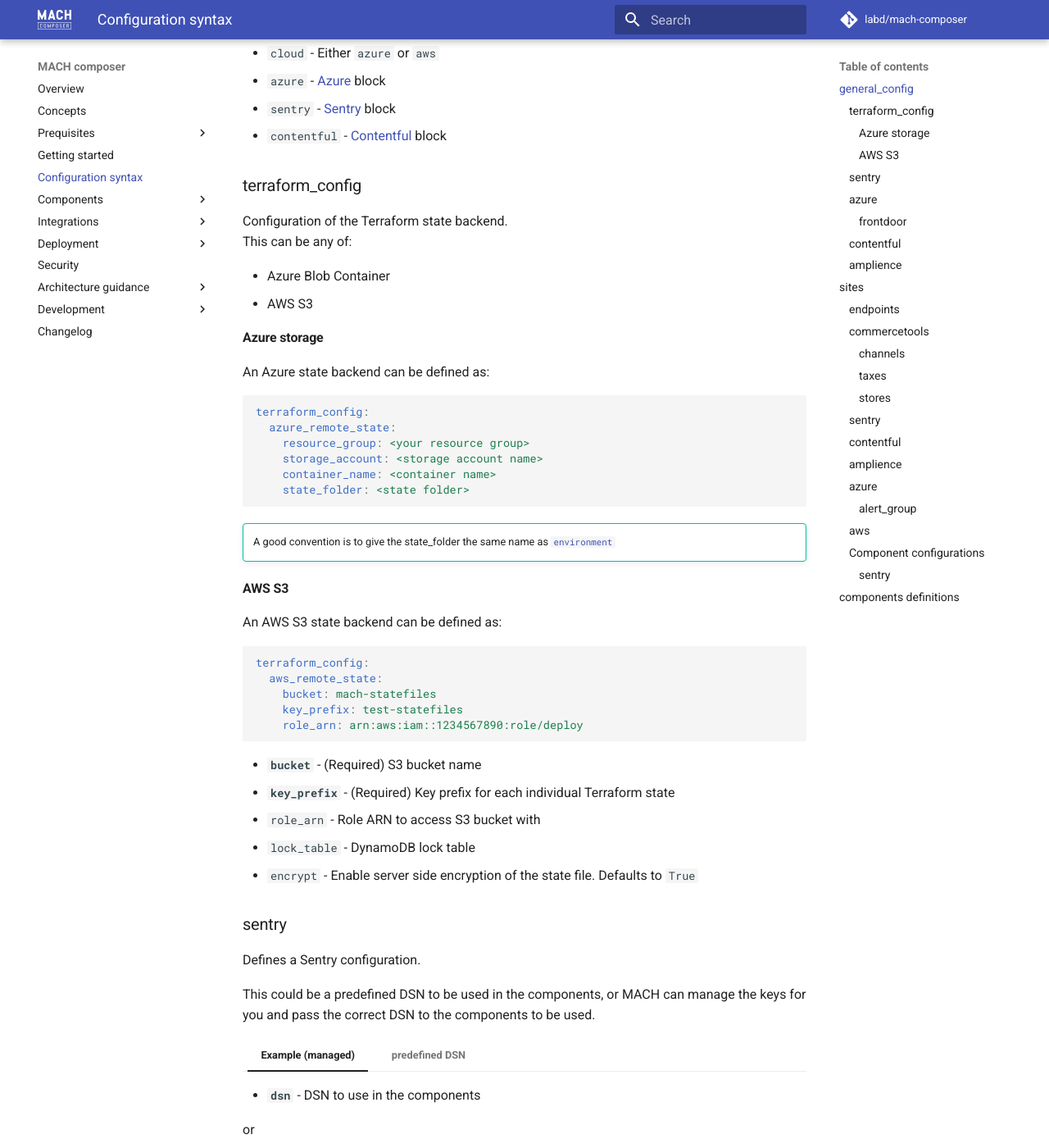
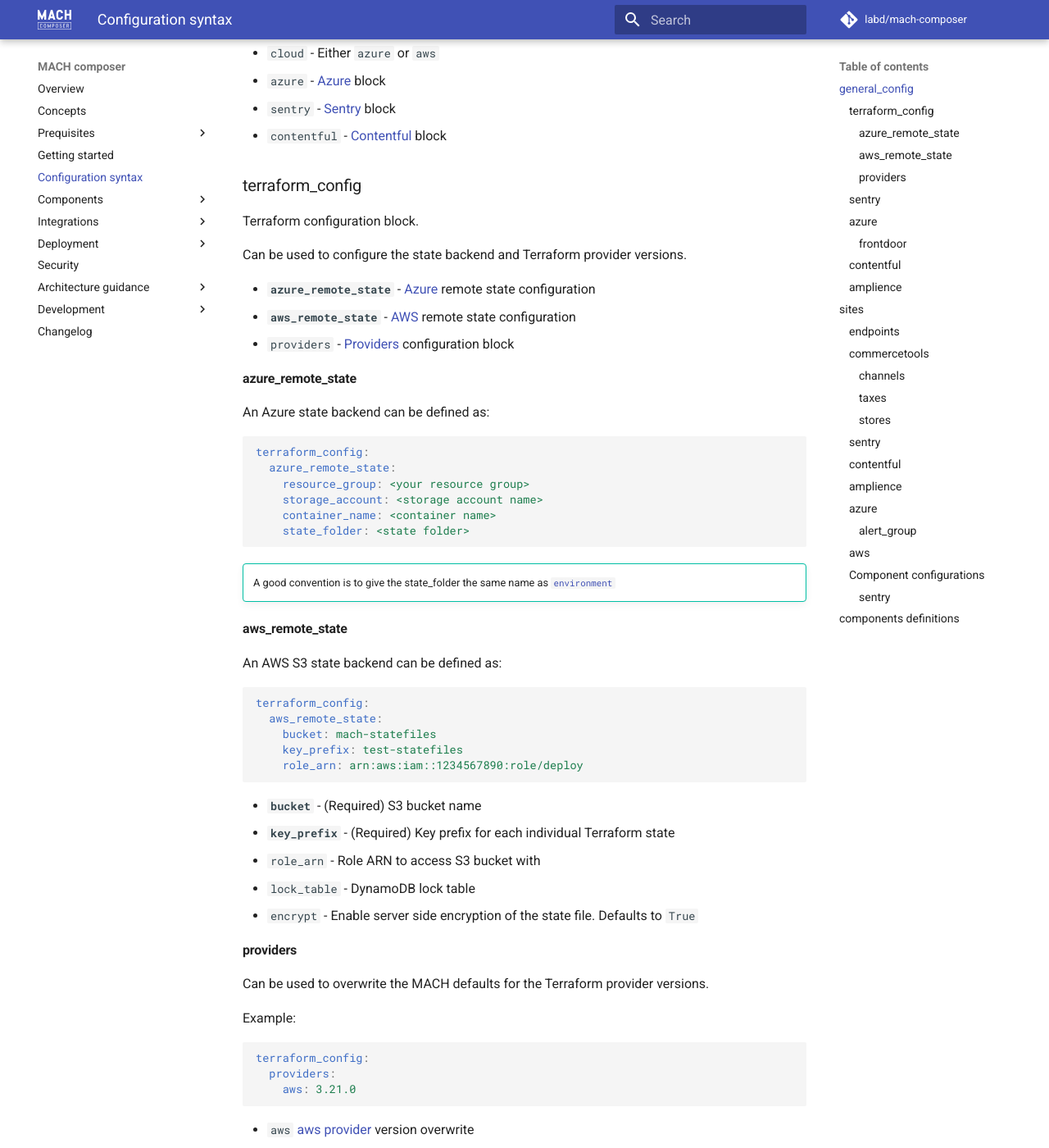
Before and after one commit to mach-composer/mach-composer-cli, an MkDocs documentation site: the page built from docs/src/syntax.md, in a window 1280 px wide and 1400 px high, scrolled down 1275 px. Shown: the whole window at 82% size. Built offline with MkDocs 1.6.1 and Material for MkDocs 9.7.7, drawn with Linux system fonts in a browser that asks for light colours; a script that is not in the unit is left out; comment, search, counter and statistics services are not loaded; some of the changed text lies outside the part shown.

Commit message:
Update syntax docs

````diff
--- a/docs/src/syntax.md
+++ b/docs/src/syntax.md
@@ -42,13 +42,15 @@
 
 
 ### terraform_config
-Configuration of the Terraform state backend.<br>
-This can be any of:
+Terraform configuration block.
 
-- Azure Blob Container
-- AWS S3
+Can be used to configure the state backend and Terraform provider versions.
 
-#### Azure storage
+- **`azure_remote_state`** - [Azure](#azure_remote_state) remote state configuration
+- **`aws_remote_state`** - [AWS](#aws_remote_state) remote state configuration
+- `providers` - [Providers](#providers) configuration block
+
+#### azure_remote_state
 An Azure state backend can be defined as:
 
 ```yaml
@@ -63,7 +65,7 @@
 !!! tip ""
     A good convention is to give the state_folder the same name as [`environment`](#environment)
 
-#### AWS S3
+#### aws_remote_state
 An AWS S3 state backend can be defined as:
 
 ```yaml
@@ -79,6 +81,24 @@
 - `role_arn` - Role ARN to access S3 bucket with
 - `lock_table` - DynamoDB lock table
 - `encrypt` - Enable server side encryption of the state file. Defaults to `True`
+
+#### providers
+
+Can be used to overwrite the MACH defaults for the Terraform provider versions.
+
+Example:
+
+```yaml
+terraform_config:
+  providers:
+    aws: 3.21.0
+```
+
+- `aws` [aws provider](https://registry.terraform.io/providers/hashicorp/aws) version overwrite
+- `azure` [azurerm provider](https://registry.terraform.io/providers/hashicorp/azurerm) version overwrite
+- `commercetools` [commercetools provider](https://registry.terraform.io/providers/labd/commercetools) version overwrite
+- `sentry` [sentry provider](https://registry.terraform.io/providers/jianyuan/sentry) version overwrite
+- `contentful` [contentful provider](https://registry.terraform.io/providers/labd/contentful) version overwrite
 
 ### sentry
 Defines a Sentry configuration.
````
Also changed, not shown: 1 other file.
